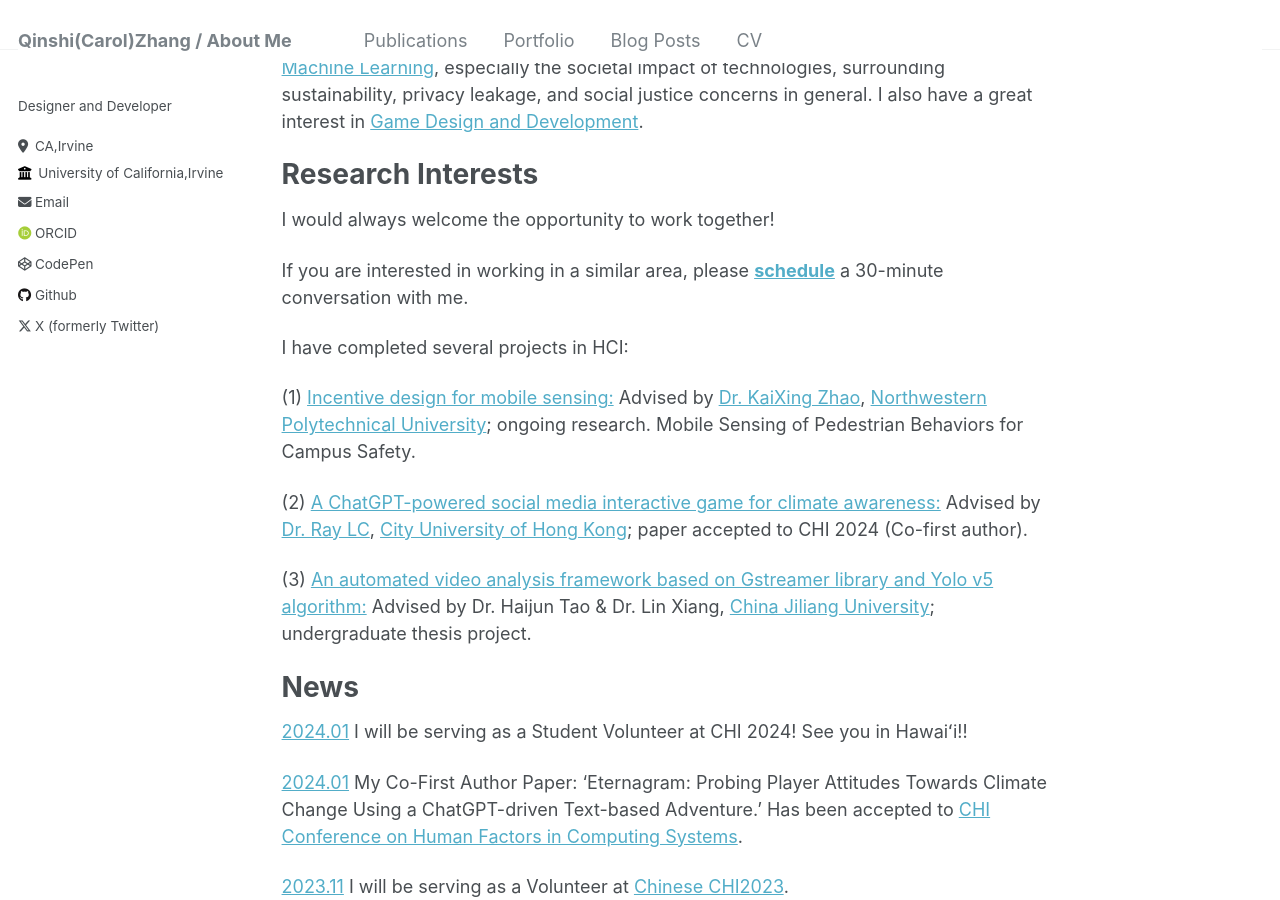
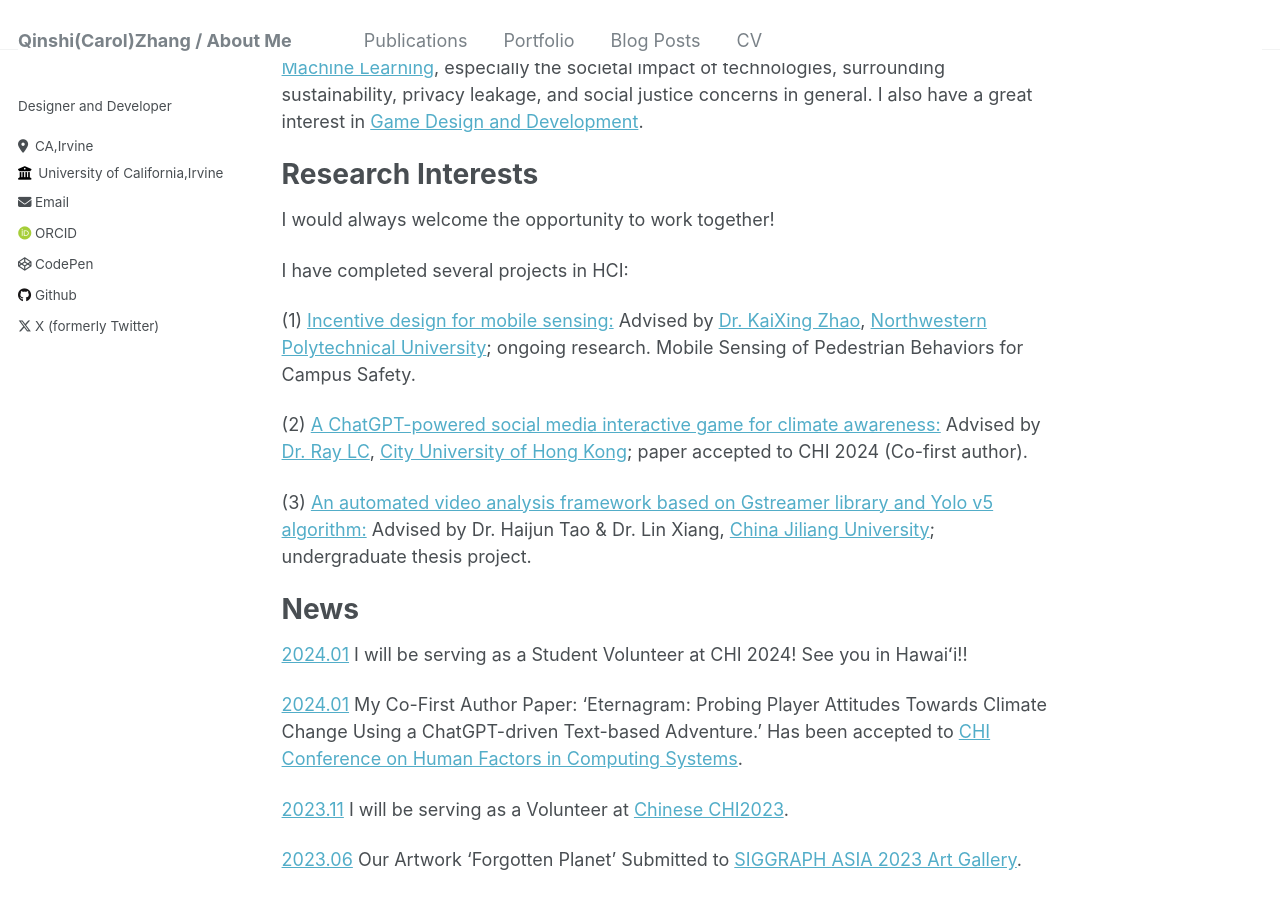
Before and after one commit to Carolzhangzz/AcademicWeb, a Jekyll site: the page built from _pages/about.md, in a window 1280 px wide and 900 px high, scrolled down 328 px. Built offline with Jekyll 4.4.1, drawn with Linux system fonts in a browser that asks for light colours; some web fonts are replaced.

Commit message:
Update about.md

```diff
--- a/_pages/about.md
+++ b/_pages/about.md
@@ -16,8 +16,6 @@ Research Interests
 ======
 I would always welcome the opportunity to work together!
 
-If you are interested in working in a similar area, please [**schedule**](https://calendly.com/carolzhang705) a 30-minute conversation with me.
-
 I have completed several projects in HCI:
 
 (1) [Incentive design for mobile sensing:](#) Advised by [Dr. KaiXing Zhao](https://zhaokaixing.github.io/), [Northwestern Polytechnical University](https://en.nwpu.edu.cn/); ongoing research. Mobile Sensing of Pedestrian Behaviors for Campus Safety.
```
